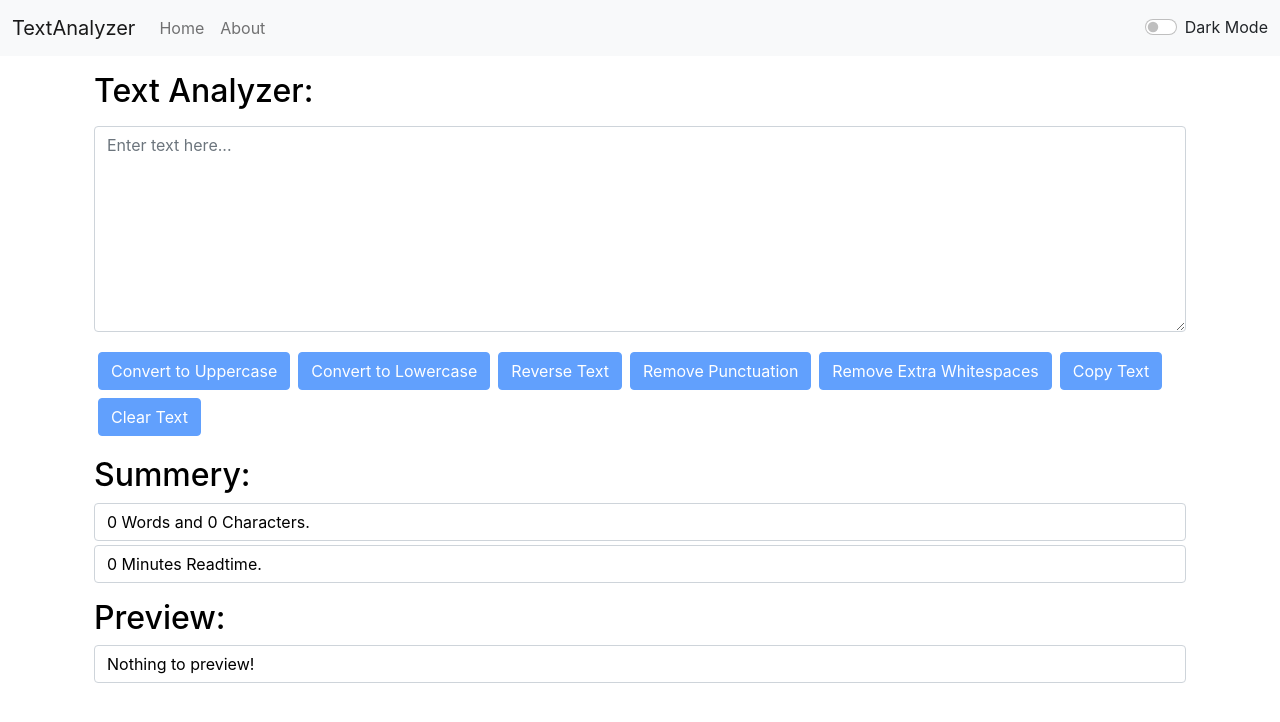
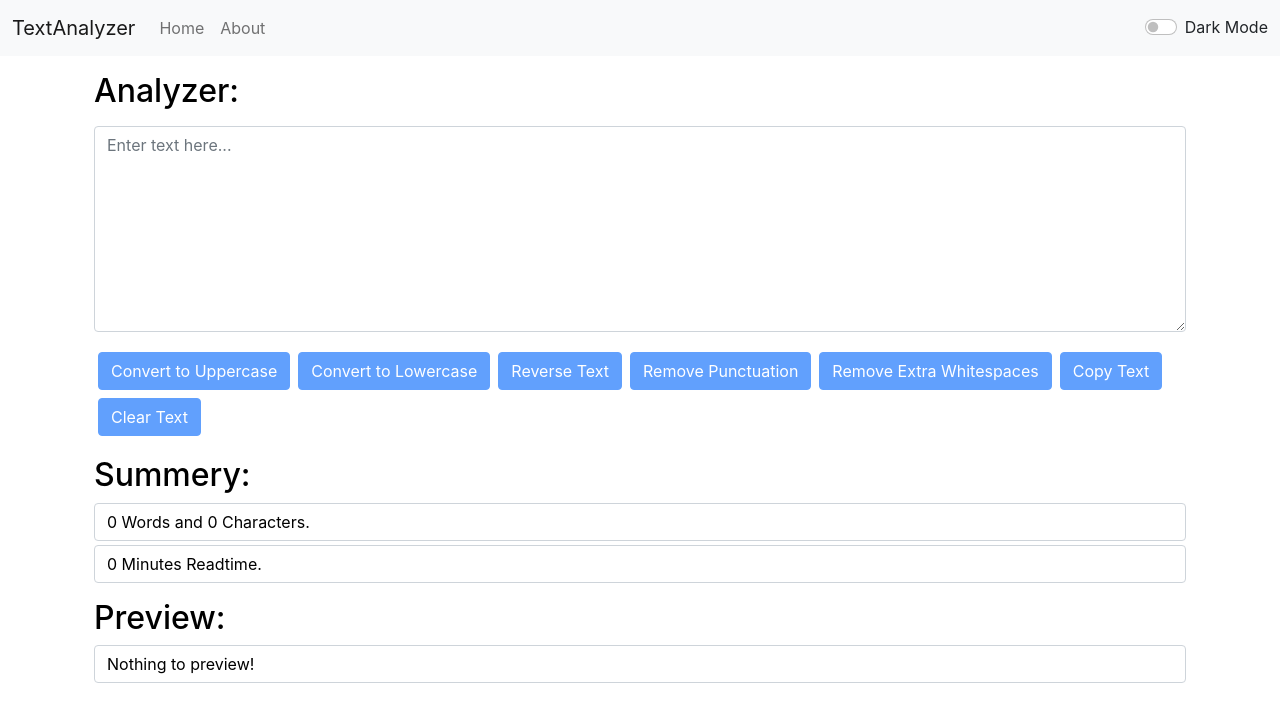
Before and after one commit to Maharnab-Saikia/TextAnalyzer, a React (Create React App) app: page / in a window 1280 px wide. Shown: the top 722 px of the page. Built offline with nearby package versions, Linux system fonts and the light colour scheme.

Commit message:
initial commit

```diff
--- a/src/App.js
+++ b/src/App.js
@@ -53,7 +53,7 @@ function App() {
             </Route>
 
             <Route exact path="/">
-              <TextForm heading="Text Analyzer:" mode={mode} showAlert={showAlert} />
+              <TextForm heading="Analyzer:" mode={mode} showAlert={showAlert} />
             </Route>
 
           </Switch>
```
